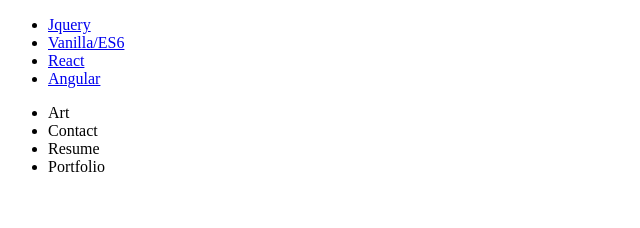
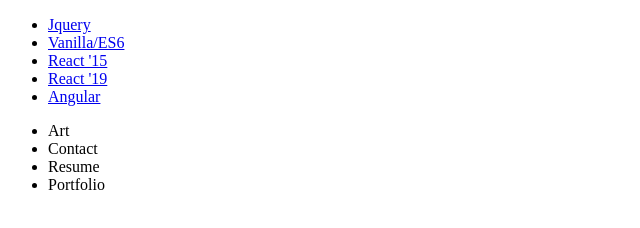
Before and after one commit to shaunbloom/ShaunBloom.com-v2, a website: page src/index.html in a window 1280 px wide. Shown: the whole page, without its empty margins (0-640 px from the left). Drawn offline with Linux system fonts and the light colour scheme.

Commit message:
adjusted framework nav percentages

```diff
--- a/src/css/styles.less
+++ b/src/css/styles.less
@@ -60,7 +60,7 @@
 	    li {
 		    list-style-type: none;
 		    display: inline-block;
-		    width: 24%;
+		    width: 19%;
 		    margin: 0 auto;
 		    text-align: center;
 
--- a/src/index.html
+++ b/src/index.html
@@ -11,7 +11,8 @@
 	        <ul>
 	            <li><a href="http://www.shaunbloom.com" class="fw-link" data-framework="jquery" title="Original site built with JQuery in '12">Jquery</a></li>
 	            <li><a href="http://vanilliajs.shaunbloom.com" class="fw-link selected" data-framework="vanilla" title="Latest build with Webpack and Babel using the latest vanillia ES6">Vanilla/ES6</a></li>
-	            <li><a href="http://react.shaunbloom.com" class="fw-link" data-framework="react" title="Latest React build using webpack, babel and es6. Made to look and function exactly as the original JQuery version">React</a></li>
+	            <li><a href="http://react.shaunbloom.com" class="fw-link" data-framework="react" title="Original React (V 0.14) build out from 2015. Made to look and function exactly as the original JQuery version">React '15</a></li>
+	            <li><a href="http://react2.shaunbloom.com" class="fw-link" data-framework="react2" title="Latest React build (V 16) using webpack, babel and es6. Made to look and function exactly as the original JQuery version">React '19</a></li>
 	            <li><a href="http://angular.shaunbloom.com" class="fw-link" data-framework="angular" title="Rebuilt site in Angular to look and function exactly the same as the original JQuery version">Angular</a></li>
 	        </ul>
 	    </nav>
```
